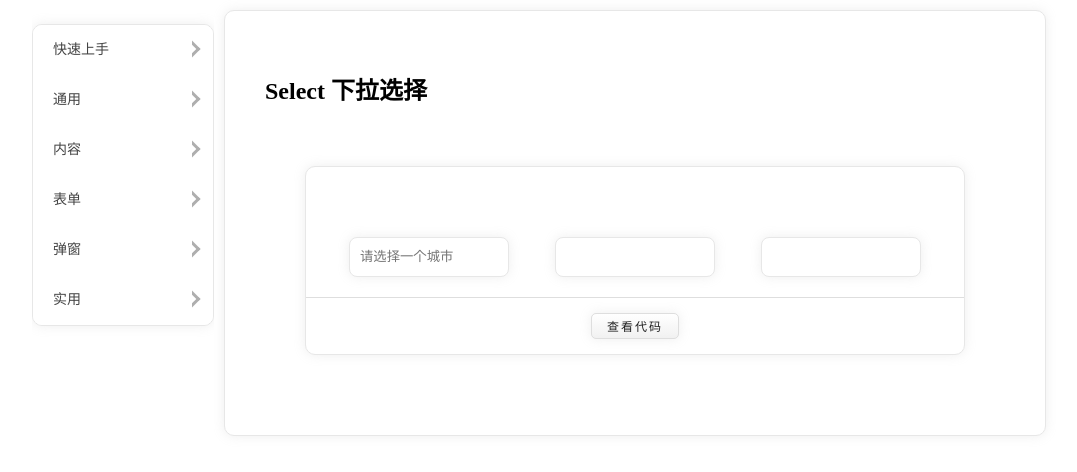
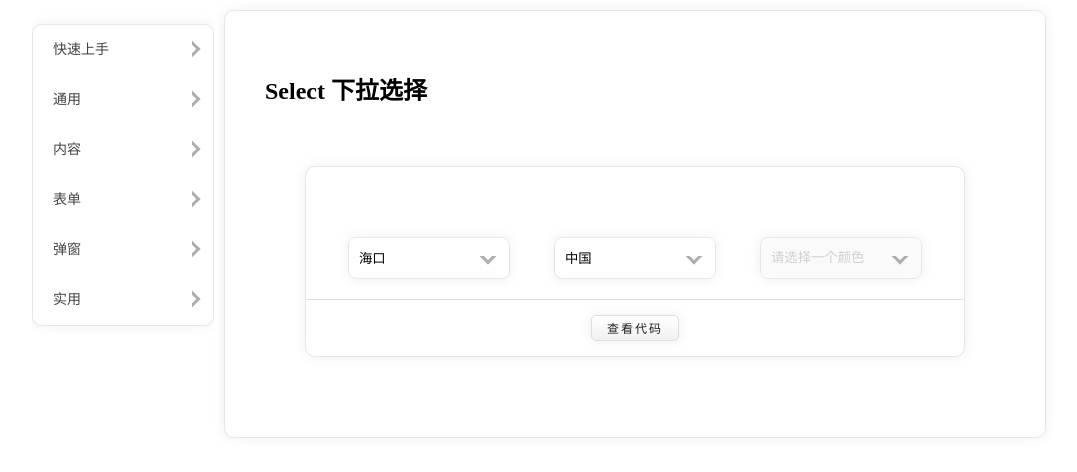
Before and after one commit to undefine4080/Wood-UI-React, a React (Vite) app: page /#/select in a window 1280 px wide. Shown: the top 472 px of the page, without its empty margins (96-1173 px from the left). Built offline with nearby package versions, Linux system fonts and the light colour scheme.

Commit message:
feat: enable and disabled the Select

```diff
--- a/src/base/hooks.ts
+++ b/src/base/hooks.ts
@@ -1,4 +1,4 @@
-import { useEffect, useRef, useState } from 'react';
+import { Ref, RefObject, useEffect, useRef, useState } from 'react';
 interface cssClass {
     base: string;
     [key: string]: string;
@@ -120,4 +120,28 @@ function useElementDisplay(target: any, visible: Function, hidden: Function) {
     }, []);
 }
 
+function useComponentBlur(componentRef: RefObject<Element>, isFocus: boolean) {
+    const handle = (e: any) => {
+        if(e.target !== componentRef.current){
+            console.log('点击了组件外面');
+        }else{
+
+        }
+    };
+
+    useEffect(() => {
+        if (isFocus) {
+            if (componentRef.current) {
+                window.addEventListener('click', handle);
+            }
+        } else {
+            window.removeEventListener('click', handle);
+        }
+
+        return () => {
+            window.removeEventListener('click', handle);
+        };
+    }, [isFocus]);
+}
+
 export { useCssClassManager, useLazyLoad, useElementDisplay };
--- a/src/components/Popover/Popover.tsx
+++ b/src/components/Popover/Popover.tsx
@@ -13,7 +13,6 @@ import { usePopoverPosition } from './hooks';
 import { uuid } from '@base/utils';
 
 import './popover.less';
-import { vi } from 'vitest';
 
 const T = 'wdu-popover';
 
@@ -25,6 +24,7 @@ function Popover(props: propsPopover) {
         trigger = 'hover',
         active = false,
         content,
+        onChange,
     } = props;
 
     // popover can only accept one child
@@ -36,11 +36,6 @@ function Popover(props: propsPopover) {
     const [visible, setVisible] = useState(active);
     const refPopover = useRef<HTMLDivElement>(null);
     const [refPopoverTarget, setRefPopoverTarget] = useState<Element>();
-
-    // sync the props.active to visible
-    useEffect(() => {
-        setVisible(active);
-    }, [active]);
 
     const classMap = {
         base: `${T} ${T}__${position} ${className ?? ''}`,
@@ -84,13 +79,19 @@ function Popover(props: propsPopover) {
     }, []);
 
     // add active eventlistener to popover
-    const togglePopover = () => setVisible((prev) => !prev);
+    const togglePopover = () => {
+        if (visible) {
+            setVisible(false);
+        } else {
+            setVisible(true);
+        }
+    };
     const openPopover = () => setVisible(true);
     const closePopover = () => setVisible(false);
     const addPopoverTargetEvents = () => {
         if (refPopoverTarget) {
             if (trigger === 'click') {
-                refPopoverTarget.addEventListener('click', togglePopover);
+                refPopoverTarget.addEventListener('focus', togglePopover);
             } else if (trigger === 'hover') {
                 refPopoverTarget.addEventListener('mouseenter', openPopover);
                 refPopoverTarget.addEventListener('mouseleave', closePopover);
@@ -174,6 +175,14 @@ function Popover(props: propsPopover) {
         }
     }, [visible]);
 
+    // sync the props.active to visible
+    useEffect(() => {
+        setVisible(active);
+    }, [active]);
+    useEffect(() => {
+        onChange && onChange(visible);
+    }, [visible]);
+
     // mixin the classNames of the child component
     const exitChildClassName = children.props.className
         ? children.props.className.trim()
--- a/src/components/Popover/type.ts
+++ b/src/components/Popover/type.ts
@@ -4,6 +4,7 @@ interface popoverEvents {
     onAfterClosed?: () => any;
     onOpened?: () => any;
     onClosed?: () => any;
+    onChange?: (isActive: boolean) => any;
 }
 
 interface activeType {
--- a/src/components/Select/Select.tsx
+++ b/src/components/Select/Select.tsx
@@ -58,10 +58,9 @@ function Select(props: propsSelect) {
                 (item: any) => item.props.value === value,
             );
             if (selectedValue) {
-                setSelected({
-                    value: selectedValue.props.value,
-                    label: selectedValue.props.label,
-                });
+                const { value, label } = selectedValue.props;
+                refSelect.current.value = label;
+                onSelect && onSelect({ value, label });
             } else {
                 console.warn(
                     'the value you set which is not exist, please checkout it again',
@@ -70,7 +69,7 @@ function Select(props: propsSelect) {
         }
     }, []);
 
-    const handleSelect = useCallback((e: any) => {
+    const handleSelect = (e: any) => {
         const value = e.nativeEvent.target.dataset.value;
         const label = e.target.innerText;
 
@@ -82,7 +81,7 @@ function Select(props: propsSelect) {
 
         // close popover
         setOptionsActive(false);
-    }, []);
+    };
 
     const options = (
         <ul className={`wdu-select__options`} onClick={handleSelect}>
@@ -93,15 +92,23 @@ function Select(props: propsSelect) {
     return (
         <Popover
             active={optionsActive}
+            onChange={(isOpen: boolean) => setOptionsActive(isOpen)}
             trigger={trigger}
             position='bottom'
             className='wdu-select-popover'
             content={options}>
-            <input
-                ref={refSelect}
-                className={`wdu-select ${className || ''}`}
-                placeholder={placeholder}
-                onClick={() => setOptionsActive(!optionsActive)}></input>
+            <div
+                className={`wdu-select ${className || ''} ${
+                    disabled && 'wdu-select__disabled'
+                } ${optionsActive && 'wdu-select__active'}`}>
+                <input
+                    ref={refSelect}
+                    className='wdu-select__input'
+                    placeholder={placeholder}
+                    onClick={() => setOptionsActive(!optionsActive)}
+                    disabled={disabled}></input>
+                <Arrow style={optionsActive ? 'top' : 'bottom'} />
+            </div>
         </Popover>
     );
 }
--- a/src/components/Select/select.less
+++ b/src/components/Select/select.less
@@ -1,32 +1,41 @@
 @import (reference) '@base/styles/main.less';
 
-@height: 36px;
-
-// .wdu-select-container {
-//     display: flex;
-//     height: @height + 2;
-//     position: relative;
-//     z-index: 9999;
-//     width: max-content;
-//     margin: 10px;
-//     min-width: 150px;
-//     .wdu-radius-small();
-// }
-
 .wdu-select {
-    width: 160px;
-    height: 40px;
-    overflow: hidden;
-    box-sizing: border-box;
-    padding: 10px;
-    border-radius: 8px;
     .out-shadow-light();
     .wdu-border-light();
+    border-radius: 8px;
+    overflow: hidden;
+    position: relative;
+
+    &__input {
+        width: 160px;
+        height: 40px;
+        box-sizing: border-box;
+        padding: 10px;
+        border: 0;
+        outline: 0;
+        border-radius: 8px;
+    }
+
+    &__active {
+        transition: all 0.3s cubic-bezier(0.165, 0.84, 0.44, 1);
+        border-color: rgb(125, 125, 125);
+    }
+
+    &__disabled {
+        .wdu-select__input {
+            &::placeholder {
+                color: rgb(207, 207, 207);
+            }
+            cursor: not-allowed;
+        }
+    }
 
     &-popover {
         margin: 0;
         padding: 0;
-        width: 160px;
+        width: max-content;
+        min-width: 160px;
     }
 
     &__options {
@@ -44,6 +53,12 @@
             .wdu-bg-important();
             color: white;
         }
+    }
+
+    .wdu-icon-arrow {
+        position: absolute;
+        right: 0;
+        top: calc(50% - 8px);
     }
 }
 
--- a/src/components/Select/type.ts
+++ b/src/components/Select/type.ts
@@ -7,7 +7,6 @@ interface propsOption extends commonProps {
 
 interface propsSelect extends commonProps {
     label?: string;
-    name: string;
     form?: string;
     value?: string | number;
     trigger?: 'hover' | 'click';
@@ -18,8 +17,8 @@ interface propsSelect extends commonProps {
 }
 
 interface selectedValue {
-    value: string;
-    label: string;
+    value: string | number;
+    label: string | number;
 }
 
 export type { propsOption, propsSelect, selectedValue };
--- a/src/doc/Select.tsx
+++ b/src/doc/Select.tsx
@@ -1,5 +1,6 @@
-import { IntroComponent } from "../base/components/IntroComponent";
-import { Select, Option } from "../components/Select/Select";
+import { IntroComponent } from '../base/components/IntroComponent';
+import { Select, Option } from '../components/Select/Select';
+
 export default function () {
     const props = {
         title: 'Select 下拉选择',
@@ -8,27 +9,33 @@ export default function () {
             {
                 component: (
                     <>
-                        <Select name="survey" value="city" placeholder="请选择一个城市">
-                            <Option label="北京" value="beijing" />
-                            <Option label="上海" value="shanghai" />
-                            <Option label="南宁" value="nanning" />
-                            <Option label="兰州" value="lanzhou" />
-                            <Option label="海口" value="haikou" />
+                        <Select value='haikou' placeholder='请选择一个城市'>
+                            <Option label='北京' value='beijing' />
+                            <Option label='上海' value='shanghai' />
+                            <Option label='南宁' value='nanning' />
+                            <Option label='兰州' value='lanzhou' />
+                            <Option label='海口' value='haikou' />
                         </Select>
 
-                        <Select name="survey" label="国家" value="China">
-                            <Option label="中国" value="China" />
-                            <Option label="俄罗斯" value="Russia" />
-                            <Option label="巴西" value="Brazil" />
-                            <Option label="印度" value="Indian" />
-                            <Option label="美国" value="American" />
+                        <Select
+                            label='国家'
+                            value='China'
+                            placeholder='请选择一个城市'>
+                            <Option label='中国' value='China' />
+                            <Option label='俄罗斯' value='Russia' />
+                            <Option label='巴西' value='Brazil' />
+                            <Option label='印度' value='Indian' />
+                            <Option label='美国' value='American' />
                         </Select>
 
-                        <Select name="survey" label="颜色" >
-                            <Option label="红色" value="red" />
-                            <Option label="绿色" value="green" />
-                            <Option label="黑色" value="black" />
-                            <Option label="蓝色" value="blue" />
+                        <Select
+                            label='颜色'
+                            disabled
+                            placeholder='请选择一个颜色'>
+                            <Option label='红色' value='red' />
+                            <Option label='绿色' value='green' />
+                            <Option label='黑色' value='black' />
+                            <Option label='蓝色' value='blue' />
                         </Select>
                     </>
                 ),
@@ -54,10 +61,10 @@ export default function () {
     <Option label="绿色" value="green" />
     <Option label="黑色" value="black" />
     <Option label="蓝色" value="blue" />
-</Select>`
+</Select>`,
             },
         ],
     };
 
-    return <IntroComponent { ...props } />;
+    return <IntroComponent {...props} />;
 }
```
